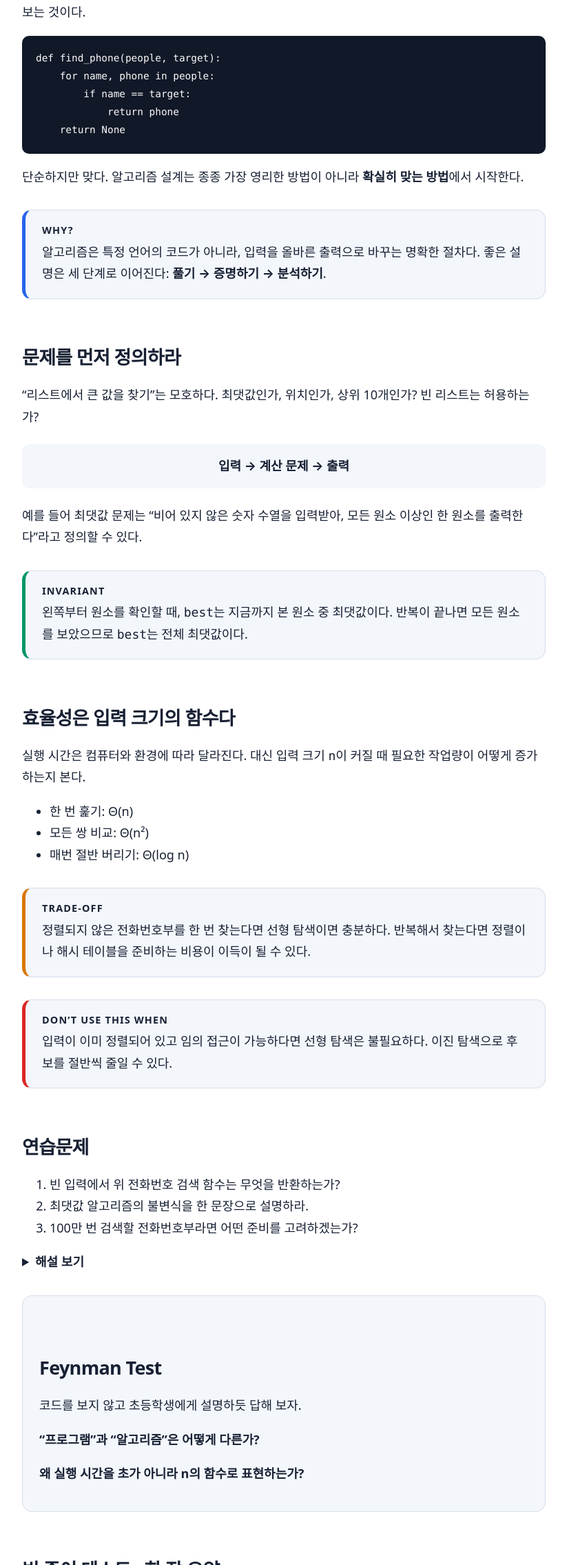
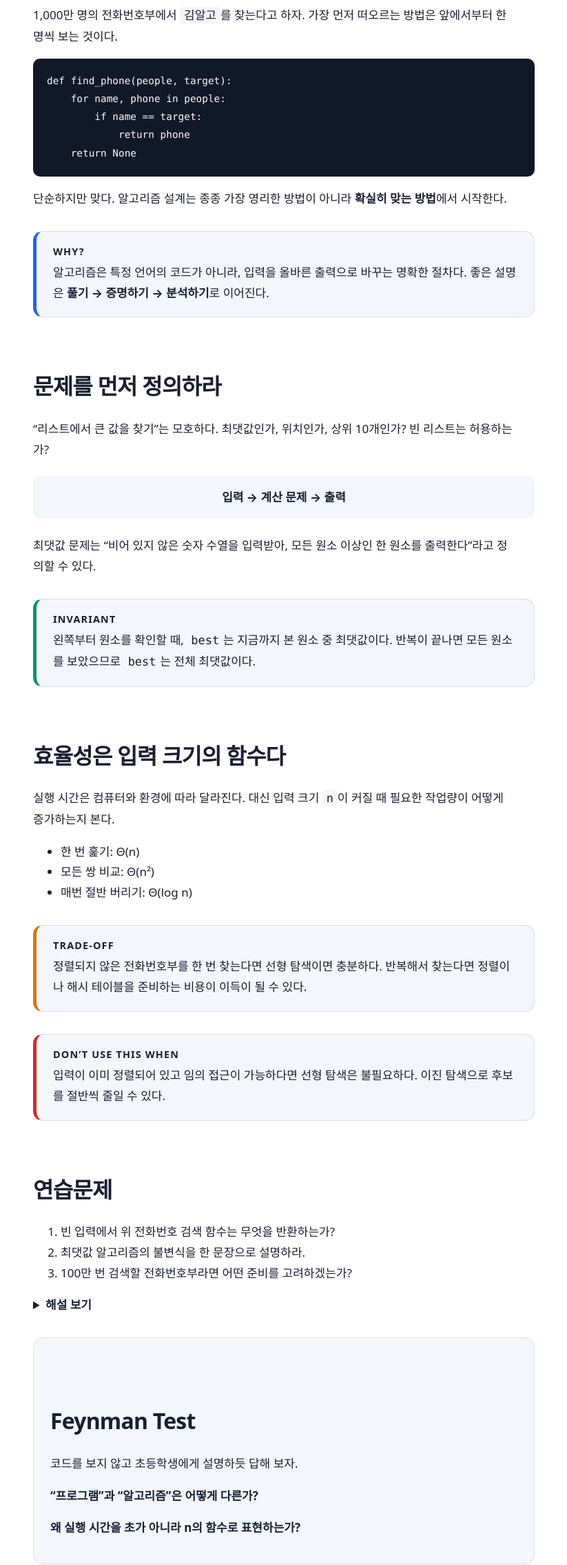
Before and after one commit to yongmin21/mit-6006-feynman, a plain HTML site: page chapters/ch01-algorithms.html in a window 1280 px wide. Shown: the part 531-2800 px from the top of the page at 69% size, without its empty margins (228-1051 px from the left). Drawn offline with Linux system fonts and the light colour scheme.

Commit message:
Add responsive chapter layout and Big-O guide

```diff
--- a/assets/css/book.css
+++ b/assets/css/book.css
@@ -1,26 +1,47 @@
-:root { color-scheme: light dark; --accent: #2563eb; --paper: #fff; --ink: #172033; --soft: #f3f6fb; --line: #d8deea; }
-* { box-sizing: border-box; }
-body { margin: 0; background: var(--paper); color: var(--ink); font: 18px/1.75 system-ui, -apple-system, BlinkMacSystemFont, "Noto Sans KR", sans-serif; }
-main { width: min(760px, calc(100% - 40px)); margin: 0 auto; padding: 64px 0 120px; }
-h1, h2, h3 { line-height: 1.25; letter-spacing: -.025em; }
-h1 { margin: .25em 0; font-size: clamp(2.25rem, 7vw, 4rem); }
-h2 { margin-top: 2.5em; }
+:root { color-scheme: light dark; --accent: #1d4ed8; --paper: #fff; --ink: #172033; --muted: #596579; --soft: #f3f6fb; --line: #d8deea; --content: 48rem; }
+*, *::before, *::after { box-sizing: border-box; }
+html { -webkit-text-size-adjust: 100%; text-size-adjust: 100%; }
+body { margin: 0; background: var(--paper); color: var(--ink); font: 1.0625rem/1.75 system-ui, -apple-system, BlinkMacSystemFont, "Segoe UI", Roboto, Helvetica, Arial, "Apple Color Emoji", "Segoe UI Emoji", sans-serif; overflow-wrap: break-word; }
+.site-header, main, .site-footer { width: 100%; max-width: var(--content); margin-inline: auto; padding-inline: max(1.25rem, env(safe-area-inset-left)) max(1.25rem, env(safe-area-inset-right)); }
+.site-header { padding-top: max(1rem, env(safe-area-inset-top)); }
+main { padding-block: 2.5rem 6rem; }
+.site-footer { padding-block: 1.5rem max(2rem, env(safe-area-inset-bottom)); border-top: 1px solid var(--line); }
+h1, h2, h3 { line-height: 1.25; letter-spacing: -.025em; text-wrap: balance; }
+h1 { margin: .25em 0; font-size: clamp(2.1rem, 7vw, 4rem); }
+h2 { margin-top: 2.5em; font-size: clamp(1.45rem, 4vw, 2rem); }
+h3 { font-size: 1.2rem; }
+p, li { max-width: 72ch; }
 a { color: var(--accent); text-underline-offset: .18em; }
-.lead { font-size: 1.25rem; color: #596579; }
+a:focus-visible, summary:focus-visible { outline: 3px solid var(--accent); outline-offset: 3px; }
+img, svg, video { display: block; max-width: 100%; height: auto; }
+.lead { font-size: clamp(1.1rem, 3vw, 1.3rem); color: var(--muted); }
 .eyebrow { color: var(--accent); font-weight: 800; letter-spacing: .08em; }
-.card, .callout { margin: 2rem 0; padding: 1.25rem 1.5rem; border: 1px solid var(--line); border-radius: 14px; background: var(--soft); }
+.muted, .chapter p { color: var(--muted); }
+.card, .callout { margin: 2rem 0; padding: 1.25rem 1.5rem; border: 1px solid var(--line); border-radius: .875rem; background: var(--soft); }
 .callout h2 { margin: 0 0 .4rem; font-size: .9rem; letter-spacing: .08em; }
 .callout p { margin: 0; }
-.why { border-left: 5px solid #2563eb; }
-.invariant { border-left: 5px solid #059669; }
-.tradeoff { border-left: 5px solid #d97706; }
-.warning { border-left: 5px solid #dc2626; }
+.why { border-left: .35rem solid #2563eb; }
+.invariant { border-left: .35rem solid #059669; }
+.tradeoff { border-left: .35rem solid #d97706; }
+.warning { border-left: .35rem solid #dc2626; }
 .chapter { padding: 1rem 0; border-bottom: 1px solid var(--line); }
 .chapter h3 { margin: .2rem 0; }
-.chapter p, .muted { color: #6b7280; }
-pre { overflow-x: auto; padding: 1.25rem; border-radius: 10px; background: #111827; color: #f9fafb; font-size: .9rem; }
-code { font-family: ui-monospace, SFMono-Regular, Menlo, monospace; }
-.formula { margin: 1.5rem 0; padding: 1rem; text-align: center; font-weight: 750; background: var(--soft); border-radius: 10px; }
+pre { max-width: 100%; overflow-x: auto; padding: 1.25rem; border-radius: .625rem; background: #111827; color: #f9fafb; font-size: .9rem; tab-size: 4; -webkit-overflow-scrolling: touch; }
+code, kbd, samp { font-family: ui-monospace, SFMono-Regular, Consolas, "Liberation Mono", Menlo, monospace; }
+:not(pre) > code { padding: .12em .35em; border-radius: .25rem; background: var(--soft); }
+.formula { margin: 1.5rem 0; padding: 1rem; overflow-x: auto; text-align: center; font-weight: 750; background: var(--soft); border-radius: .625rem; }
+.table-wrap { max-width: 100%; overflow-x: auto; -webkit-overflow-scrolling: touch; }
+table { width: 100%; border-collapse: collapse; }
+th, td { padding: .65rem; border: 1px solid var(--line); text-align: left; vertical-align: top; }
 summary { cursor: pointer; font-weight: 700; }
-@media (prefers-color-scheme: dark) { :root { --paper: #111827; --ink: #eef2ff; --soft: #1f2937; --line: #374151; } .lead, .muted, .chapter p { color: #aeb8ca; } }
-@media print { body { font-size: 11pt; } main { width: 100%; padding: 0; } nav { display: none; } .card, .callout { break-inside: avoid; } a { color: inherit; } }
+.toc { border-bottom: 1px solid var(--line); }
+.toc summary { padding: .75rem 0; }
+.toc ul { margin-top: 0; padding-left: 1.25rem; }
+.toc a[aria-current="page"] { color: var(--ink); font-weight: 700; text-decoration: none; }
+.chapter-nav { display: flex; flex-wrap: wrap; justify-content: space-between; gap: .75rem 1.5rem; margin-top: 4rem; padding-top: 1.25rem; border-top: 1px solid var(--line); }
+.resources ul { padding-left: 1.25rem; }
+.resources li + li { margin-top: .65rem; }
+.resource-type { display: inline-block; min-width: 5.5rem; font-weight: 750; }
+@media (max-width: 36rem) { body { font-size: 1rem; line-height: 1.65; } main { padding-block: 1.75rem 4rem; } .card, .callout { margin-inline: -.25rem; padding: 1rem; } pre { margin-inline: -.25rem; padding: 1rem; } .resource-type { display: block; min-width: 0; } }
+@media (prefers-color-scheme: dark) { :root { --accent: #7da6ff; --paper: #111827; --ink: #eef2ff; --muted: #aeb8ca; --soft: #1f2937; --line: #374151; } }
+@media print { :root { color-scheme: light; --paper: #fff; --ink: #000; --muted: #333; --soft: #f4f4f4; --line: #aaa; } @page { margin: 18mm; } body { font-size: 11pt; } .site-header, main, .site-footer { max-width: none; padding: 0; } .site-header, .site-footer, .chapter-nav { display: none; } main { padding: 0; } .card, .callout, pre, table { break-inside: avoid; } a { color: inherit; text-decoration: none; } a[href^="http"]::after { content: " (" attr(href) ")"; font-size: .8em; overflow-wrap: anywhere; } }
--- a/chapters/ch01-algorithms.html
+++ b/chapters/ch01-algorithms.html
@@ -1,104 +1,19 @@
-<!doctype html>
-<html lang="ko">
-<head>
-  <meta charset="utf-8">
-  <meta name="viewport" content="width=device-width, initial-scale=1">
-  <title>Chapter 1. 알고리즘이란 무엇인가?</title>
-  <link rel="stylesheet" href="../assets/css/book.css">
-</head>
-<body>
-  <main>
-    <nav><a href="../index.html">← 목차</a></nav>
-    <p class="eyebrow">PART I · 계산을 보는 눈</p>
-    <h1>Chapter 1. 알고리즘이란 무엇인가?</h1>
-    <p class="lead">컴퓨터에게 “문제를 푼다”는 것은 무슨 뜻일까?</p>
-
-    <section>
-      <h2>오늘의 문제</h2>
-      <p>1,000만 명의 전화번호부에서 <code>김알고</code>를 찾는다고 하자. 가장 먼저 떠오르는 방법은 앞에서부터 한 명씩 보는 것이다.</p>
-      <pre><code>def find_phone(people, target):
+<!doctype html><html lang="ko"><head><meta charset="utf-8"><meta name="viewport" content="width=device-width, initial-scale=1, viewport-fit=cover"><meta name="description" content="알고리즘의 문제 정의, 정확성, 효율성과 불변식을 배우는 장"><title>Chapter 1. 알고리즘이란 무엇인가?</title><link rel="stylesheet" href="../assets/css/book.css"></head>
+<body><header class="site-header"><details class="toc"><summary>목차</summary><nav aria-label="전체 목차"><ul><li><a href="../index.html">홈</a></li><li><a href="ch01-algorithms.html" aria-current="page">Chapter 1. 알고리즘이란 무엇인가?</a></li><li><a href="ch02-big-o.html">Chapter 2. Big-O는 속도를 재는 단위가 아니다</a></li></ul></nav></details></header>
+<main><p class="eyebrow">PART I · 계산을 보는 눈</p><h1>Chapter 1. 알고리즘이란 무엇인가?</h1><p class="lead">컴퓨터에게 “문제를 푼다”는 것은 무슨 뜻일까?</p>
+<section><h2>오늘의 문제</h2><p>1,000만 명의 전화번호부에서 <code>김알고</code>를 찾는다고 하자. 가장 먼저 떠오르는 방법은 앞에서부터 한 명씩 보는 것이다.</p><pre><code>def find_phone(people, target):
     for name, phone in people:
         if name == target:
             return phone
-    return None</code></pre>
-      <p>단순하지만 맞다. 알고리즘 설계는 종종 가장 영리한 방법이 아니라 <strong>확실히 맞는 방법</strong>에서 시작한다.</p>
-    </section>
-
-    <aside class="callout why">
-      <h2>WHY?</h2>
-      <p>알고리즘은 특정 언어의 코드가 아니라, 입력을 올바른 출력으로 바꾸는 명확한 절차다. 좋은 설명은 세 단계로 이어진다: <strong>풀기 → 증명하기 → 분석하기</strong>.</p>
-    </aside>
-
-    <section>
-      <h2>문제를 먼저 정의하라</h2>
-      <p>“리스트에서 큰 값을 찾기”는 모호하다. 최댓값인가, 위치인가, 상위 10개인가? 빈 리스트는 허용하는가?</p>
-      <div class="formula">입력 → 계산 문제 → 출력</div>
-      <p>예를 들어 최댓값 문제는 “비어 있지 않은 숫자 수열을 입력받아, 모든 원소 이상인 한 원소를 출력한다”라고 정의할 수 있다.</p>
-    </section>
-
-    <aside class="callout invariant">
-      <h2>INVARIANT</h2>
-      <p>왼쪽부터 원소를 확인할 때, <code>best</code>는 지금까지 본 원소 중 최댓값이다. 반복이 끝나면 모든 원소를 보았으므로 <code>best</code>는 전체 최댓값이다.</p>
-    </aside>
-
-    <section>
-      <h2>효율성은 입력 크기의 함수다</h2>
-      <p>실행 시간은 컴퓨터와 환경에 따라 달라진다. 대신 입력 크기 <code>n</code>이 커질 때 필요한 작업량이 어떻게 증가하는지 본다.</p>
-      <ul>
-        <li>한 번 훑기: Θ(n)</li>
-        <li>모든 쌍 비교: Θ(n²)</li>
-        <li>매번 절반 버리기: Θ(log n)</li>
-      </ul>
-    </section>
-
-    <aside class="callout tradeoff">
-      <h2>TRADE-OFF</h2>
-      <p>정렬되지 않은 전화번호부를 한 번 찾는다면 선형 탐색이면 충분하다. 반복해서 찾는다면 정렬이나 해시 테이블을 준비하는 비용이 이득이 될 수 있다.</p>
-    </aside>
-
-    <aside class="callout warning">
-      <h2>DON’T USE THIS WHEN</h2>
-      <p>입력이 이미 정렬되어 있고 임의 접근이 가능하다면 선형 탐색은 불필요하다. 이진 탐색으로 후보를 절반씩 줄일 수 있다.</p>
-    </aside>
-
-    <section>
-      <h2>연습문제</h2>
-      <ol>
-        <li>빈 입력에서 위 전화번호 검색 함수는 무엇을 반환하는가?</li>
-        <li>최댓값 알고리즘의 불변식을 한 문장으로 설명하라.</li>
-        <li>100만 번 검색할 전화번호부라면 어떤 준비를 고려하겠는가?</li>
-      </ol>
-      <details>
-        <summary>해설 보기</summary>
-        <ol>
-          <li><code>None</code>을 반환한다.</li>
-          <li>지금까지 확인한 범위에서 현재 값이 최댓값이다.</li>
-          <li>이름으로 정렬해 이진 탐색하거나 해시 테이블을 구축할 수 있다. 준비 비용과 조회 횟수를 함께 비교해야 한다.</li>
-        </ol>
-      </details>
-    </section>
-
-    <section class="card">
-      <h2>Feynman Test</h2>
-      <p>코드를 보지 않고 초등학생에게 설명하듯 답해 보자.</p>
-      <p><strong>“프로그램”과 “알고리즘”은 어떻게 다른가?</strong></p>
-      <p><strong>왜 실행 시간을 초가 아니라 n의 함수로 표현하는가?</strong></p>
-    </section>
-
-    <section>
-      <h2>빈 종이 테스트 · 한 장 요약</h2>
-      <p>다음 다섯 단어만 적고 서로의 관계를 복원한다: <strong>입력, 출력, 정확성, 불변식, 성장률</strong>.</p>
-    </section>
-
-    <section>
-      <h2>MIT OpenCourseWare</h2>
-      <ul>
-        <li><a href="https://ocw.mit.edu/courses/6-006-introduction-to-algorithms-fall-2011/resources/lecture-1-algorithmic-thinking-peak-finding/">Lecture 1: Algorithmic Thinking, Peak Finding</a></li>
-        <li><a href="https://ocw.mit.edu/courses/6-006-introduction-to-algorithms-fall-2011/pages/lecture-notes/">Lecture Notes</a></li>
-        <li><a href="https://ocw.mit.edu/courses/6-006-introduction-to-algorithms-fall-2011/pages/assignments/">Problem Set 1과 해설</a></li>
-      </ul>
-      <p class="muted">원문을 복제하지 않고 공식 페이지로 연결합니다.</p>
-    </section>
-  </main>
-</body>
-</html>
+    return None</code></pre><p>단순하지만 맞다. 알고리즘 설계는 종종 가장 영리한 방법이 아니라 <strong>확실히 맞는 방법</strong>에서 시작한다.</p></section>
+<aside class="callout why"><h2>WHY?</h2><p>알고리즘은 특정 언어의 코드가 아니라, 입력을 올바른 출력으로 바꾸는 명확한 절차다. 좋은 설명은 <strong>풀기 → 증명하기 → 분석하기</strong>로 이어진다.</p></aside>
+<section><h2>문제를 먼저 정의하라</h2><p>“리스트에서 큰 값을 찾기”는 모호하다. 최댓값인가, 위치인가, 상위 10개인가? 빈 리스트는 허용하는가?</p><div class="formula">입력 → 계산 문제 → 출력</div><p>최댓값 문제는 “비어 있지 않은 숫자 수열을 입력받아, 모든 원소 이상인 한 원소를 출력한다”라고 정의할 수 있다.</p></section>
+<aside class="callout invariant"><h2>INVARIANT</h2><p>왼쪽부터 원소를 확인할 때, <code>best</code>는 지금까지 본 원소 중 최댓값이다. 반복이 끝나면 모든 원소를 보았으므로 <code>best</code>는 전체 최댓값이다.</p></aside>
+<section><h2>효율성은 입력 크기의 함수다</h2><p>실행 시간은 컴퓨터와 환경에 따라 달라진다. 대신 입력 크기 <code>n</code>이 커질 때 필요한 작업량이 어떻게 증가하는지 본다.</p><ul><li>한 번 훑기: Θ(n)</li><li>모든 쌍 비교: Θ(n²)</li><li>매번 절반 버리기: Θ(log n)</li></ul></section>
+<aside class="callout tradeoff"><h2>TRADE-OFF</h2><p>정렬되지 않은 전화번호부를 한 번 찾는다면 선형 탐색이면 충분하다. 반복해서 찾는다면 정렬이나 해시 테이블을 준비하는 비용이 이득이 될 수 있다.</p></aside>
+<aside class="callout warning"><h2>DON’T USE THIS WHEN</h2><p>입력이 이미 정렬되어 있고 임의 접근이 가능하다면 선형 탐색은 불필요하다. 이진 탐색으로 후보를 절반씩 줄일 수 있다.</p></aside>
+<section><h2>연습문제</h2><ol><li>빈 입력에서 위 전화번호 검색 함수는 무엇을 반환하는가?</li><li>최댓값 알고리즘의 불변식을 한 문장으로 설명하라.</li><li>100만 번 검색할 전화번호부라면 어떤 준비를 고려하겠는가?</li></ol><details><summary>해설 보기</summary><ol><li><code>None</code>을 반환한다.</li><li>지금까지 확인한 범위에서 현재 값이 최댓값이다.</li><li>이름으로 정렬해 이진 탐색하거나 해시 테이블을 구축할 수 있다. 준비 비용과 조회 횟수를 함께 비교해야 한다.</li></ol></details></section>
+<section class="card"><h2>Feynman Test</h2><p>코드를 보지 않고 초등학생에게 설명하듯 답해 보자.</p><p><strong>“프로그램”과 “알고리즘”은 어떻게 다른가?</strong></p><p><strong>왜 실행 시간을 초가 아니라 n의 함수로 표현하는가?</strong></p></section>
+<section><h2>빈 종이 테스트 · 한 장 요약</h2><p>다음 다섯 단어만 적고 서로의 관계를 복원한다: <strong>입력, 출력, 정확성, 불변식, 성장률</strong>.</p></section>
+<section class="resources" aria-labelledby="ocw-resources"><h2 id="ocw-resources">MIT OpenCourseWare Resources</h2><p>교재 → 강의 → 노트 → 연습 → 평가 순서로 확인한다.</p><ul><li><span class="resource-type">Lecture</span> <a href="https://ocw.mit.edu/courses/6-006-introduction-to-algorithms-fall-2011/resources/lecture-1-algorithmic-thinking-peak-finding/">Lecture 1: Algorithmic Thinking, Peak Finding</a></li><li><span class="resource-type">Notes</span> <a href="https://ocw.mit.edu/courses/6-006-introduction-to-algorithms-fall-2011/resources/mit6_006f11_lec01/">Lecture 01 Notes</a></li><li><span class="resource-type">Practice</span> <a href="https://ocw.mit.edu/courses/6-006-introduction-to-algorithms-fall-2011/pages/assignments/">Assignments and Solutions</a></li><li><span class="resource-type">Quiz</span> <a href="https://ocw.mit.edu/courses/6-006-introduction-to-algorithms-fall-2011/pages/exams/">Quizzes and Solutions</a></li></ul><p class="muted">원문을 복제하지 않고 MIT의 공식 페이지로 연결합니다.</p></section>
+<nav class="chapter-nav" aria-label="장 이동"><a href="../index.html">← 목차</a><a href="ch02-big-o.html">다음: Big-O →</a></nav></main><footer class="site-footer"><small>MIT 6.006 Feynman 교재</small></footer></body></html>
```
Also changed, not shown: chapters/ch02-big-o.html (added, +23 -0 lines), index.html (+14 -21 lines), 1 other file.
